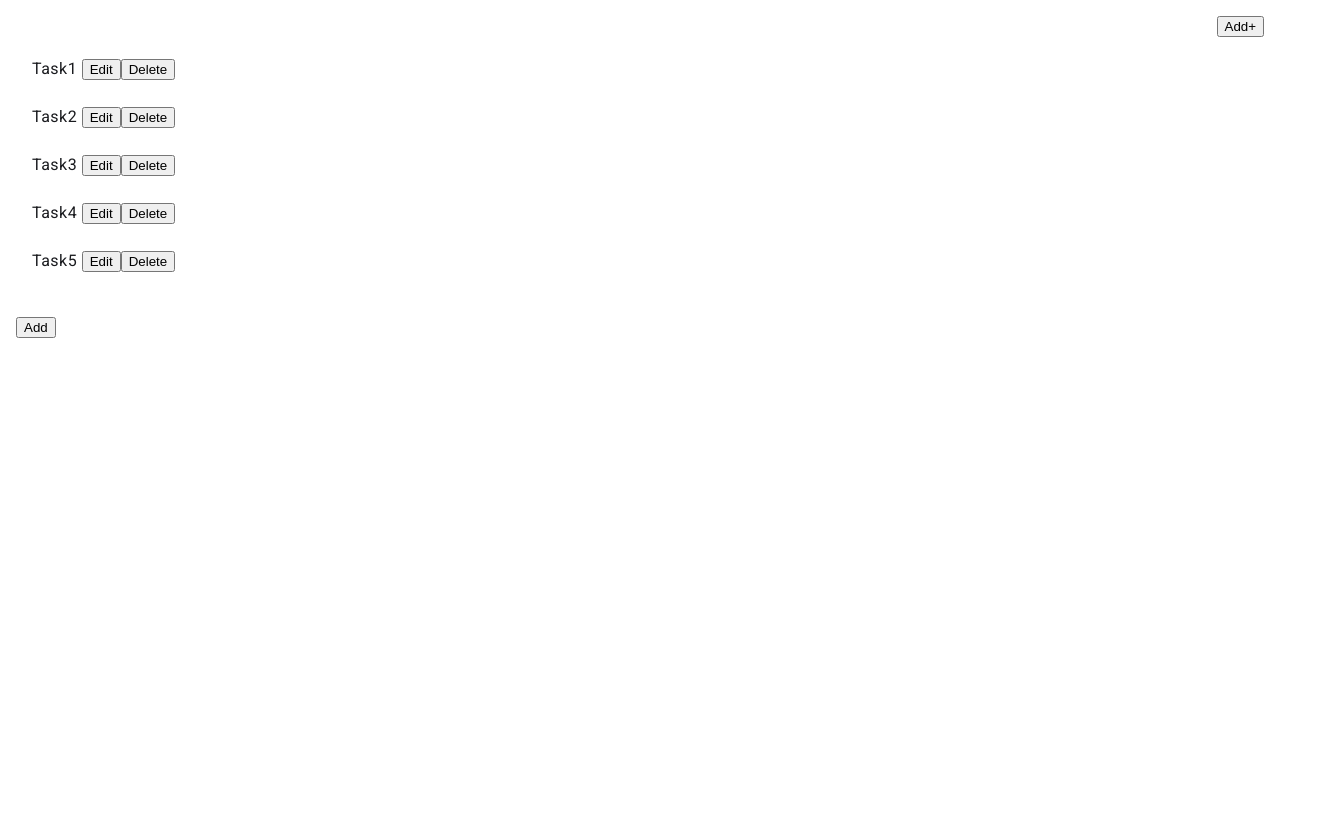
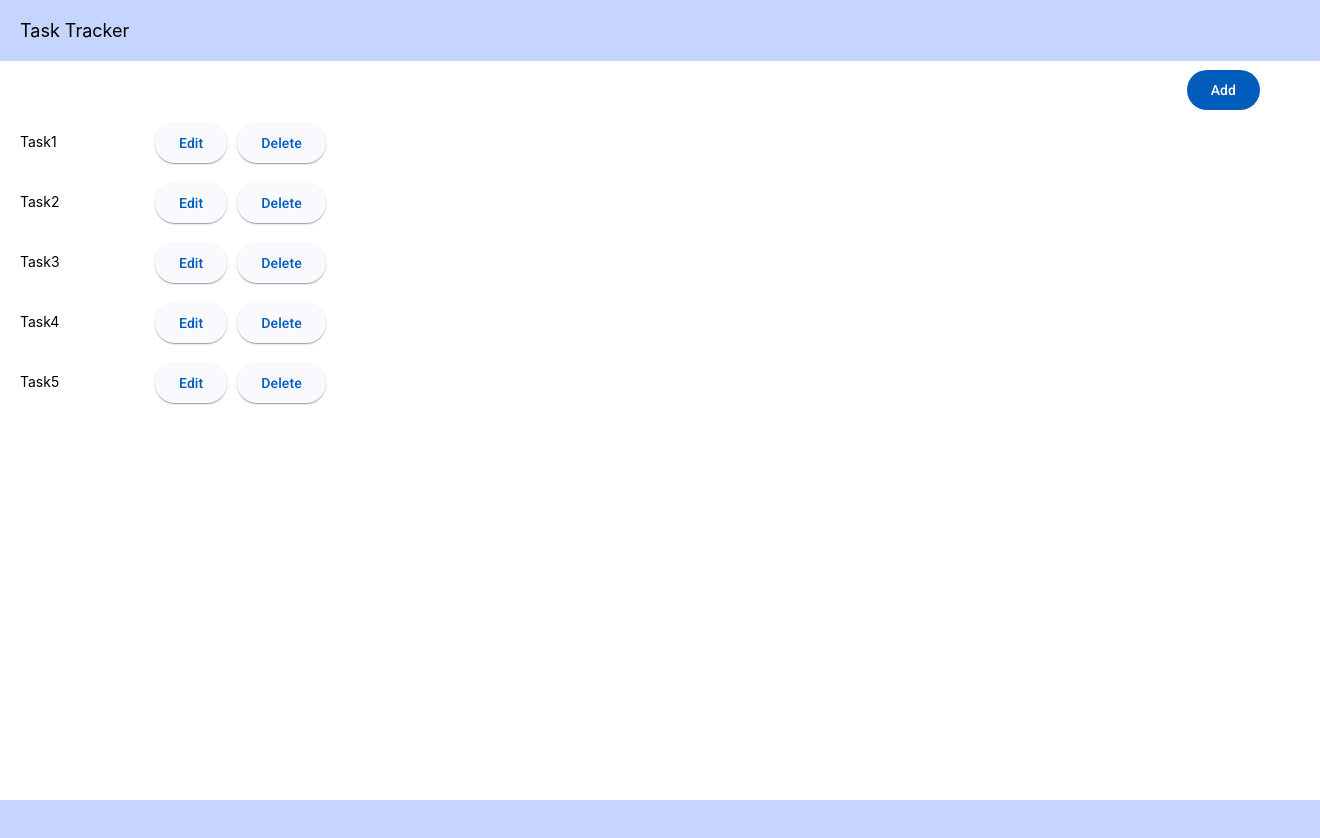
Before and after one commit to Bakhytgul-dev/FrontPortfolio, an Angular app in the folder ToDoList/: page / in a window 1280 px wide. Shown: the top 838 px of the page, 1320 px wide, since content can reach past the window. Before the commit the page ends 800 px from the top, so only its background shows below. Built offline with nearby package versions, Linux system fonts and the light colour scheme.

Commit message:
[toDoList] desighn main page

```diff
--- a/ToDoList/src/app/app.component.html
+++ b/ToDoList/src/app/app.component.html
@@ -34,32 +34,26 @@
     -webkit-font-smoothing: antialiased;
     -moz-osx-font-smoothing: grayscale;
   }
-
-  h1 {
-    font-size: 3.125rem;
-    color: var(--gray-900);
-    font-weight: 500;
-    line-height: 100%;
-    letter-spacing: -0.125rem;
-    margin: 0;
-    font-family: "Inter Tight", -apple-system, BlinkMacSystemFont, "Segoe UI",
-      Roboto, Helvetica, Arial, sans-serif, "Apple Color Emoji",
-      "Segoe UI Emoji", "Segoe UI Symbol";
+  .header {
+    position: fixed;
+    width: 100%;
   }
 
-  p {
-    margin: 0;
-    color: var(--gray-700);
+  .header, .footer {
+    z-index: 1;
   }
-
-  main {
+  .main {
     width: 100%;
     min-height: 100%;
-    padding: 1rem;
+    padding: 70px 20px 20px 20px;
     box-sizing: inherit;
     position: relative;
   }
-
+  .add-row {
+    display: flex;
+    align-items: flex-end;
+    justify-content: end;
+  }
   .angular-logo {
     max-width: 9.2rem;
   }
@@ -165,17 +159,12 @@
       margin-block: 1.5rem;
     }
   }
-
-  .header {
-    display: flex;
-    align-items: flex-end;
-    justify-content: end;
-  }
 </style>
 
-<main>
-  <div class="header">
-    <button (click)="openAddDialog()">Add+</button>
+<app-header class="header" />
+<div class="main">
+  <div class="add-row">
+    <button mat-flat-button (click)="openAddDialog()">Add</button>
   </div>
   <div>
     <app-list
@@ -183,9 +172,7 @@
       (deleteTask)="onDeleteTask($event)"
       [taskList]="taskList"
     />
-    <div class="social-links">
-      <button (click)="addTask()">Add</button>
-    </div>
   </div>
-</main>
+</div>
+<app-footer/>
 <router-outlet />
--- a/ToDoList/src/app/app.component.ts
+++ b/ToDoList/src/app/app.component.ts
@@ -20,6 +20,8 @@ import { LocalService } from '../services/local.service';
 
 import { ModalComponent } from './components/modal/modal.component';
 import { ListComponent } from './components/list/list.component';
+import { HeaderComponent } from './components/header/header.component';
+import { FooterComponent } from './components/footer/footer.component';
 
 interface EventArg {
   id: number;
@@ -30,6 +32,8 @@ interface EventArg {
   imports: [
     RouterOutlet,
     ListComponent,
+    HeaderComponent,
+    FooterComponent,
     MatFormFieldModule,
     MatInputModule,
     FormsModule,
--- /dev/null
+++ b/ToDoList/src/app/components/footer/footer.component.html
@@ -0,0 +1 @@
+<nav class="footer-list"></nav>
--- /dev/null
+++ b/ToDoList/src/app/components/footer/footer.component.scss
@@ -0,0 +1,7 @@
+.footer-list {
+    width: 100%;
+    font-size: large;
+    padding: 20px;
+    background-color: #c6d5ff;
+    height: 50px;
+}
--- /dev/null
+++ b/ToDoList/src/app/components/header/header.component.html
@@ -0,0 +1 @@
+<nav class="header-list">Task Tracker</nav>
--- /dev/null
+++ b/ToDoList/src/app/components/header/header.component.scss
@@ -0,0 +1,6 @@
+.header-list {
+    width: 100%;
+    font-size: large;
+    padding: 20px;
+    background-color: #c6d5ff;
+}
--- a/ToDoList/src/app/components/list/list.component.html
+++ b/ToDoList/src/app/components/list/list.component.html
@@ -1,9 +1,11 @@
 <mat-list #tasks>
   @for (task of taskList; track task) {
-  <mat-list-item (click)="onClick()"
-    >{{ task.name }}
-    <button (click)="edit(task)">Edit</button>
-    <button (click)="delete(task)">Delete</button></mat-list-item
-  >
+  <section>
+    <div class="label">{{ task.name }}</div>
+    <div class="button-row">
+      <button mat-raised-button class="button-row-item"  (click)="edit(task)">Edit</button>
+      <button mat-raised-button class="button-row-item" (click)="delete(task)">Delete</button>
+    </div>
+  </section>
   }
 </mat-list>
--- a/ToDoList/src/app/components/list/list.component.scss
+++ b/ToDoList/src/app/components/list/list.component.scss
@@ -0,0 +1,26 @@
+.button-row {
+  display: table-cell;
+  max-width: 600px;
+}
+
+section {
+  display: table;
+}
+
+.button-row {
+  display: table-cell;
+  max-width: 600px;
+  height: 50px;
+  padding: 5px;
+}
+
+.label {
+  display: table-cell;
+  font-size: 14px;
+  margin-left: 8px;
+  min-width: 120px;
+}
+
+.button-row-item {
+    margin-left: 10px;
+}
--- a/ToDoList/src/app/components/list/list.component.ts
+++ b/ToDoList/src/app/components/list/list.component.ts
@@ -1,11 +1,13 @@
 import { Component, EventEmitter, Input, Output } from '@angular/core';
 import { MatListModule } from '@angular/material/list';
+import {MatButtonModule} from '@angular/material/button';
+
 
 import { Task } from '../../interfaces/task.interfaces';
 
 @Component({
   selector: 'app-list',
-  imports: [MatListModule],
+  imports: [MatListModule, MatButtonModule],
   templateUrl: './list.component.html',
   styleUrl: './list.component.scss',
 })
@@ -22,7 +24,4 @@ export class ListComponent {
     // console.log('task', task);
     this.deleteTask.emit({id: task.id});
   }
-  onClick(): any {
-
-  }
 }
```
Also changed, not shown: ToDoList/src/app/components/footer/footer.component.ts (added, +11 -0 lines), ToDoList/src/app/components/header/header.component.ts (added, +11 -0 lines), 2 other files (tests, documents, lock files or other folders).
